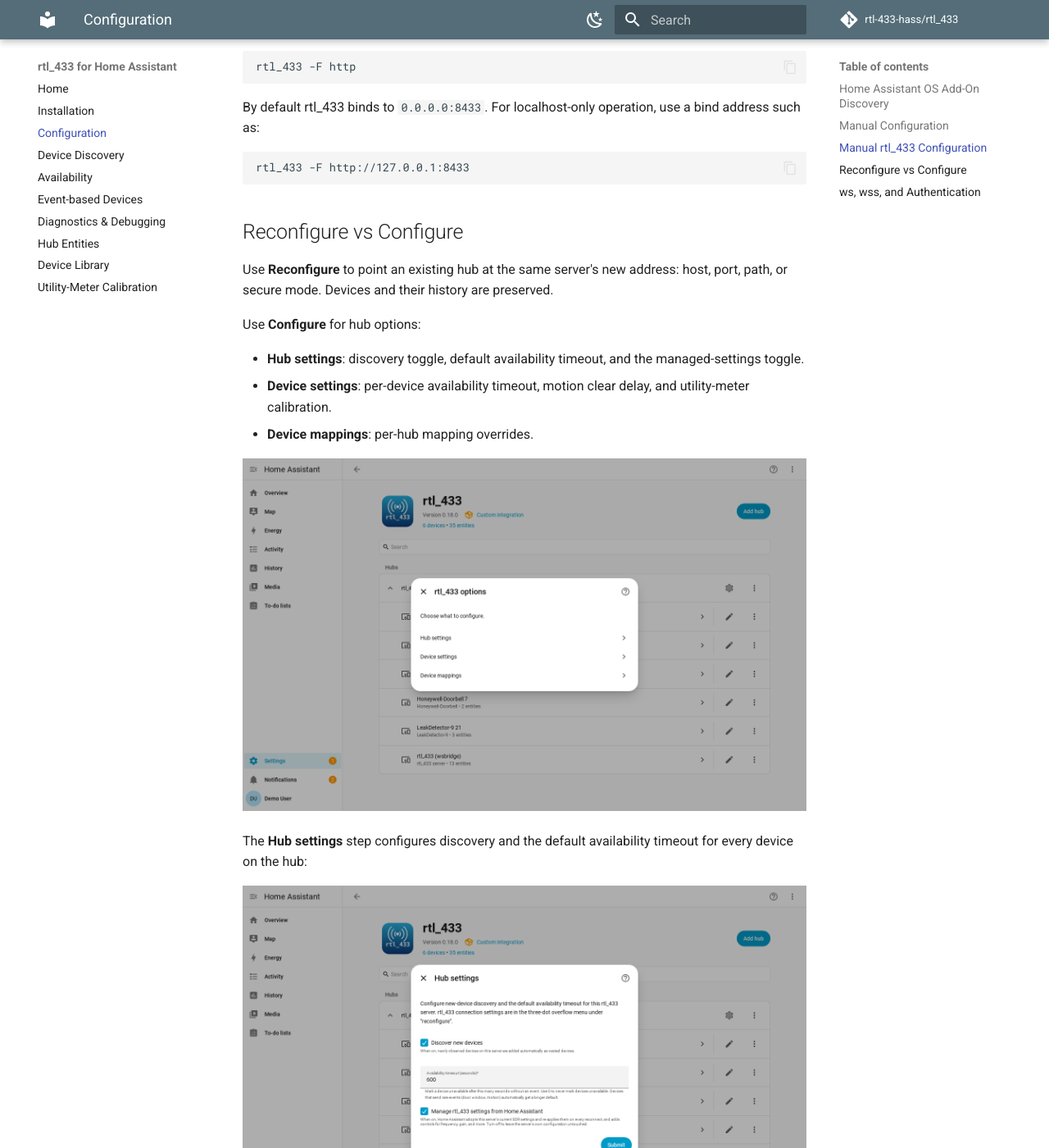
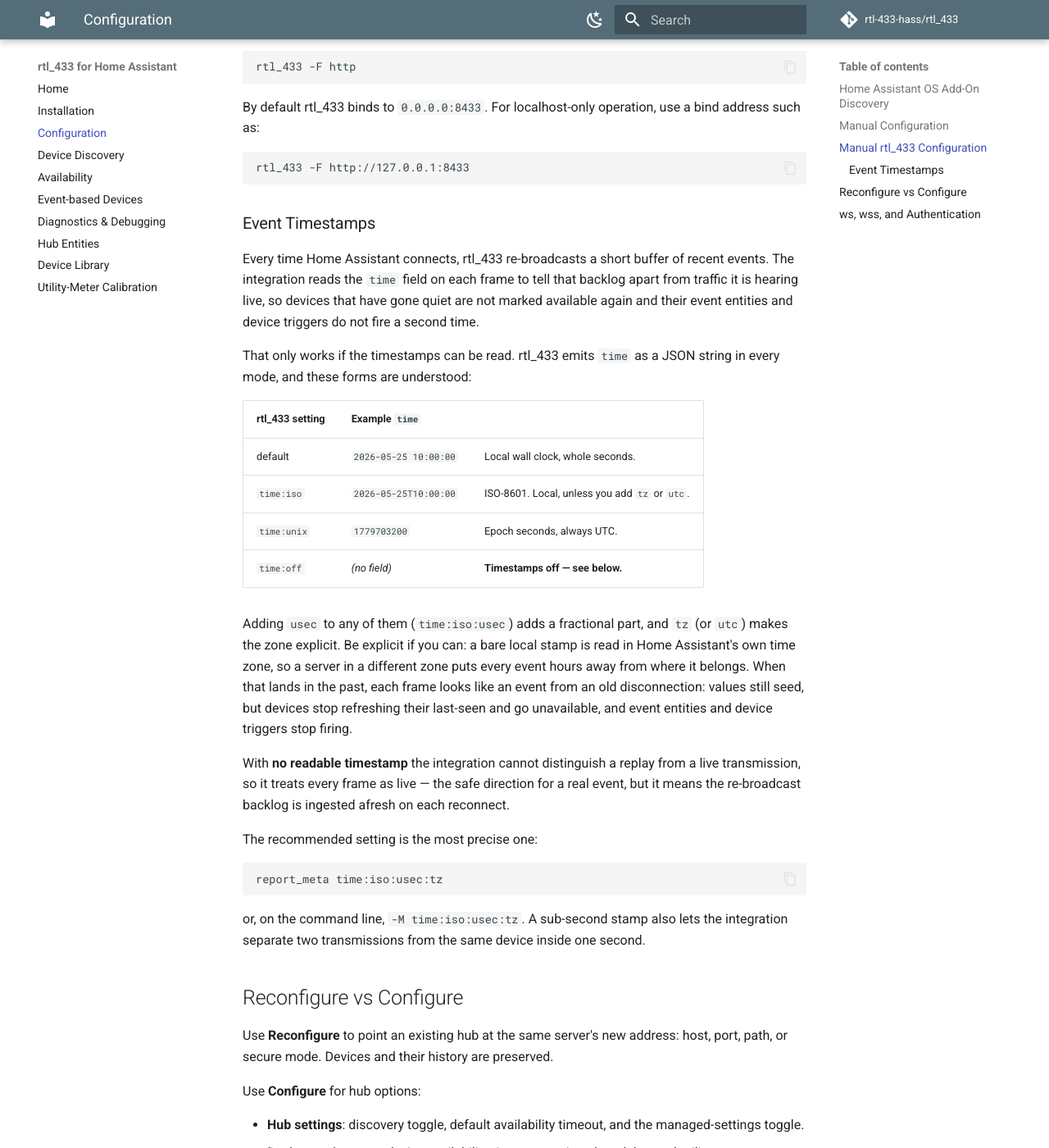
Before and after one commit to rtl-433-hass/rtl_433, an MkDocs documentation site: the page built from docs/configuration.md, in a window 1280 px wide and 1400 px high, scrolled down 1781 px. Shown: the whole window at 82% size. Built offline with MkDocs 1.6.1 and Material for MkDocs 9.7.7, drawn with Linux system fonts in a browser that asks for light colours; comment, search, counter and statistics services are not loaded; the version menu is left out.

Commit message:
docs: document which event timestamp formats the integration can read (#234)
The replay machinery depends on rtl_433 stamping its frames with a
timestamp this integration can parse, and nothing said so.
device-discovery.md mentioned that "the integration uses frame
timestamps" without saying what happens when there are none, and
configuration.md's rtl_433 section covered only the HTTP server flags.

The immediate reason to write it down is a fix in pyrtl_433 0.4.0: epoch
stamps (``report_meta time:unix``, emitted as a JSON string like every
other mode) were unreadable before it, and an unreadable stamp is
treated exactly like a missing one. Anyone running that setting was
silently getting the ``time:off`` behaviour -- the reconnect backlog
ingested as live traffic, reviving devices that had gone quiet and
re-firing their event entities -- with no indication why. Those servers
now work as intended without changing anything, which is worth telling
people who may have noticed the symptom and not the cause.

Documents the accepted forms as a table, what changes without a readable
stamp, and the recommended ``report_meta time:iso:usec:tz`` (the setting
pyrtl_433 itself names as the remedy), with the ``-M`` equivalent
alongside it -- the same pairing diagnostics.md already uses for
``report_meta level``.

Built with ``mkdocs build --strict``.


Claude-Session: https://claude.ai/code/session_01S8s4NDVABvZtr52Twb1QUT

---------

Co-authored-by: Claude Opus 5 (1M context) <noreply@anthropic.com>

````diff
--- a/docs/configuration.md
+++ b/docs/configuration.md
@@ -59,6 +59,46 @@ bind address such as:
 rtl_433 -F http://127.0.0.1:8433
 ```
 
+### Event Timestamps
+
+Every time Home Assistant connects, rtl_433 re-broadcasts a short buffer of
+recent events. The integration reads the `time` field on each frame to tell that
+backlog apart from traffic it is hearing live, so devices that have gone quiet
+are not marked available again and their event entities and device triggers do
+not fire a second time.
+
+That only works if the timestamps can be read. rtl_433 emits `time` as a JSON
+string in every mode, and these forms are understood:
+
+| rtl_433 setting | Example `time` | |
+| --- | --- | --- |
+| default | `2026-05-25 10:00:00` | Local wall clock, whole seconds. |
+| `time:iso` | `2026-05-25T10:00:00` | ISO-8601. Local, unless you add `tz` or `utc`. |
+| `time:unix` | `1779703200` | Epoch seconds, always UTC. |
+| `time:off` | *(no field)* | **Timestamps off — see below.** |
+
+Adding `usec` to any of them (`time:iso:usec`) adds a fractional part, and `tz`
+(or `utc`) makes the zone explicit. Be explicit if you can: a bare local stamp is
+read in Home Assistant's own time zone, so a server in a different zone puts
+every event hours away from where it belongs. When that lands in the past, each
+frame looks like an event from an old disconnection: values still seed, but
+devices stop refreshing their last-seen and go unavailable, and event entities
+and device triggers stop firing.
+
+With **no readable timestamp** the integration cannot distinguish a replay from
+a live transmission, so it treats every frame as live — the safe direction for a
+real event, but it means the re-broadcast backlog is ingested afresh on each
+reconnect.
+
+The recommended setting is the most precise one:
+
+```
+report_meta time:iso:usec:tz
+```
+
+or, on the command line, `-M time:iso:usec:tz`. A sub-second stamp also lets the
+integration separate two transmissions from the same device inside one second.
+
 ## Reconfigure vs Configure
 
 Use **Reconfigure** to point an existing hub at the same server's new address:
````
Also changed, not shown: docs/device-discovery.md (+3 -1 lines).
